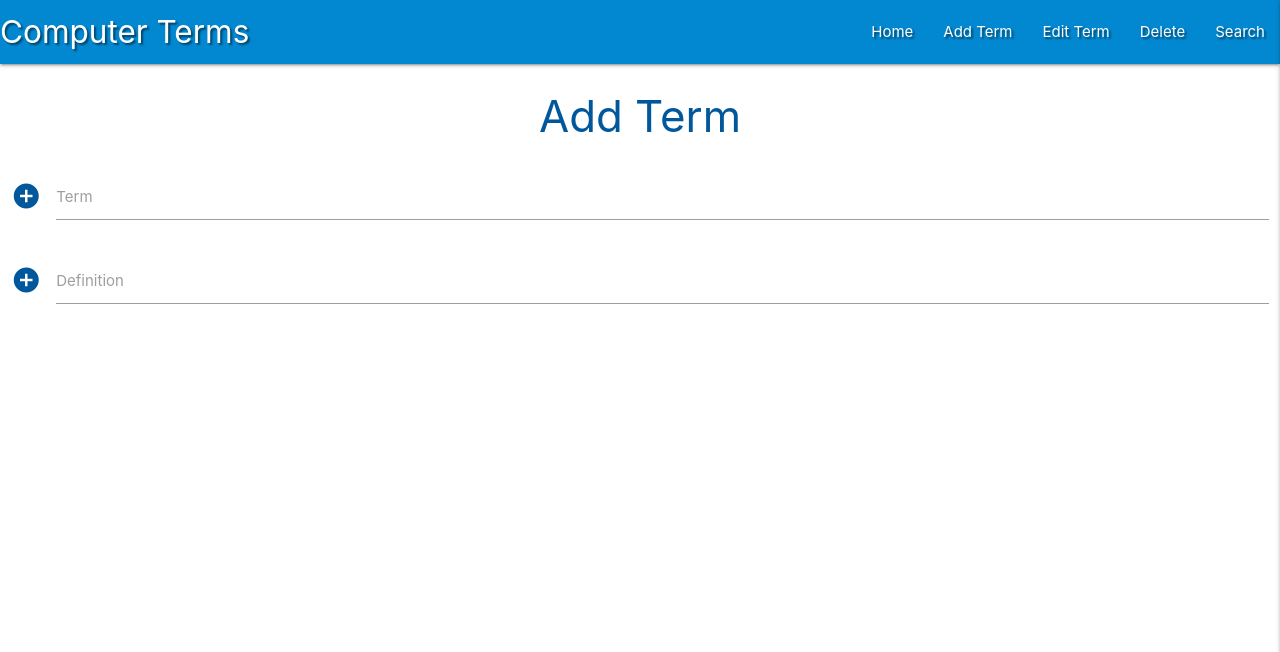
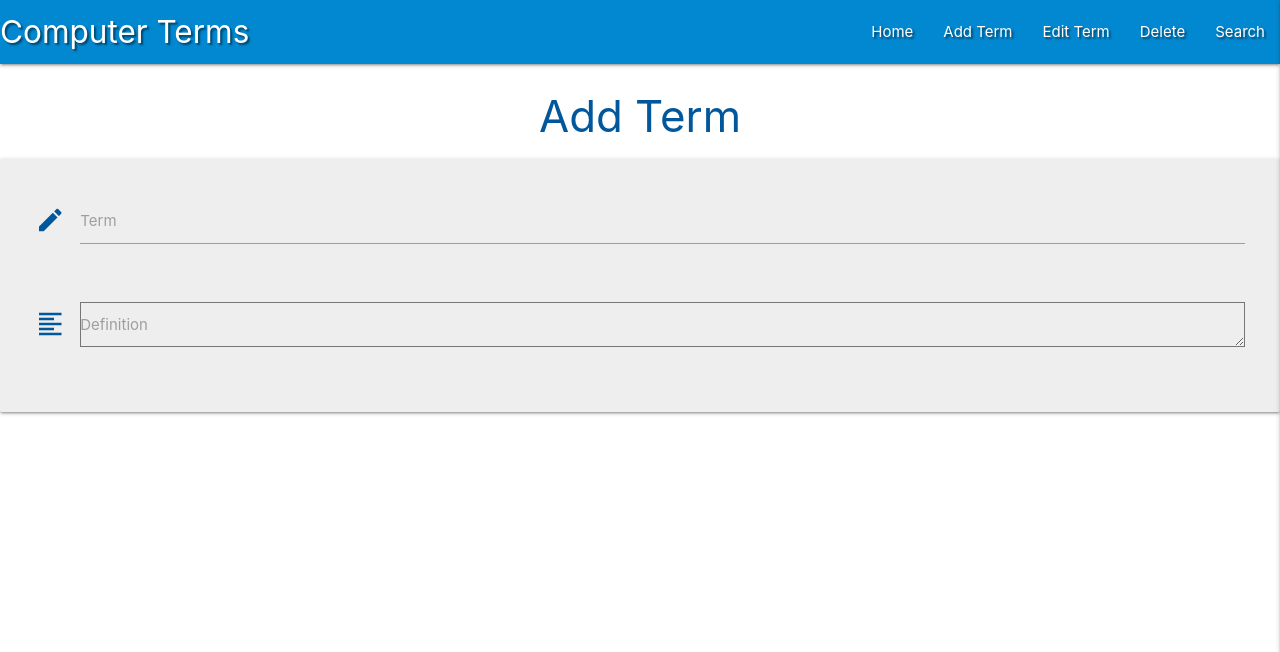
Before and after one commit to BobHerold/computer-terms, a Flask app: page /add_term in a window 1280 px wide. Shown: the top 652 px of the page. Run offline with Flask 2, Linux system fonts and the light colour scheme; some libraries are stand-ins or nearby versions.

Commit message:
Add term form input fields

```diff
--- a/templates/add_term.html
+++ b/templates/add_term.html
@@ -3,18 +3,21 @@
 
     <h3 class="light-blue-text text-darken-4 center-align">Add Term</h3>
 
-<div class="row">
+<div class="row card-panel grey lighten-3">
 	<form class="col s12" method="POST" action="">
 		<div class="row">
 			<div class="input-field col s12">
-				<i class="material-icons prefix light-blue-text text-darken-4">add_circle</i>
-				<input id="icon_prefix" type="text" class="validate">
-				<label for="icon_prefix">Term</label>
+				<i class="material-icons prefix light-blue-text text-darken-4">edit</i>
+				<input id="term" name="term" minlength="2" maxlength="35"
+                     type="text" class="validate" required>
+				<label for="term">Term</label>
 			</div>
+		</div>
+        <div class="row">
 			<div class="input-field col s12">
-				<i class="material-icons prefix light-blue-text text-darken-4">add_circle</i>
-				<input id="icon_telephone" type="tel" class="validate">
-				<label for="icon_telephone">Definition</label>
+				<i class="material-icons prefix light-blue-text text-darken-4">format_align_left</i>
+                <textarea id="definition" name="definition" class="materialize-textarea-validate" required></textarea>
+                <label for="definition">Definition</label>
 			</div>
 		</div>
 	</form>
```
